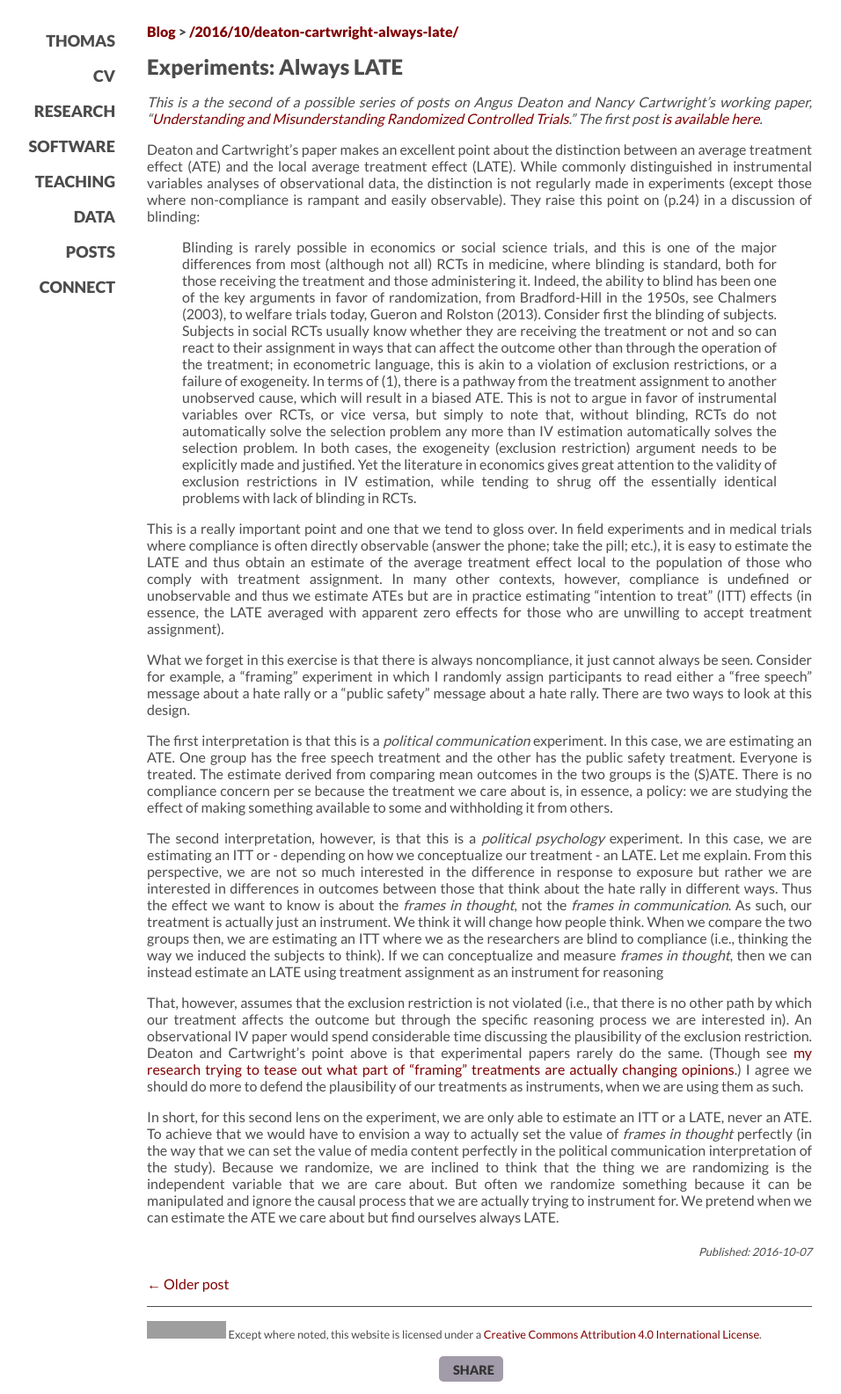
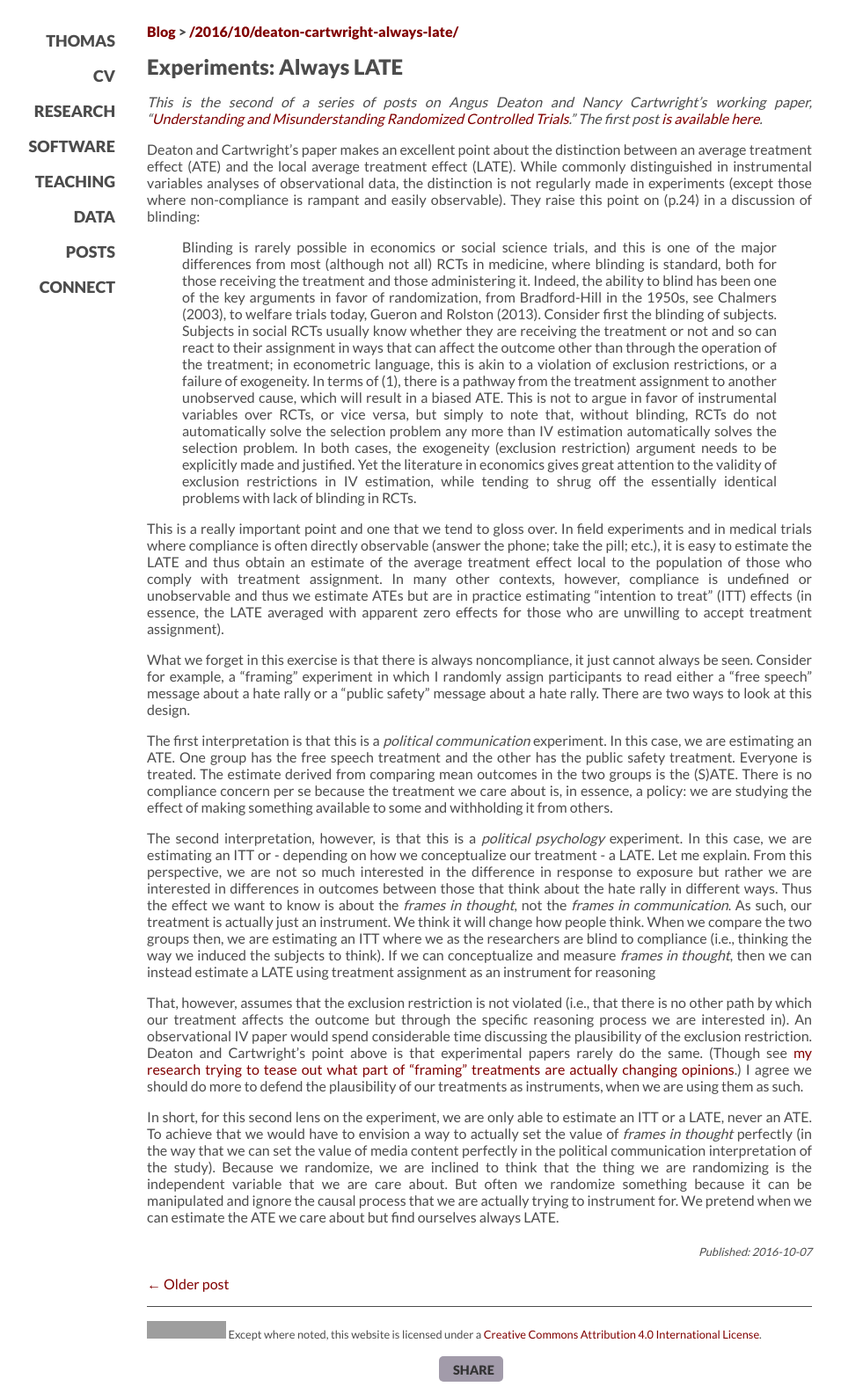
Before and after one commit to leeper/leeper.github.io, a Jekyll site: the page built from _posts/2016-10-07-deaton-cartwright-always-late.md, in a window 1280 px wide. Shown: the whole page at 88% size, without its empty margins (95-1051 px from the left). Built offline with Jekyll 4.4.1, drawn with Linux system fonts in a browser that asks for light colours; some web fonts are replaced; grey boxes are pictures that could not be loaded.

Commit message:
fix typos

```diff
--- a/_posts/2016-10-07-deaton-cartwright-always-late.md
+++ b/_posts/2016-10-07-deaton-cartwright-always-late.md
@@ -15,7 +15,7 @@ tags:
  - instrumetnal variables
 ---
 
-*This is a the second of a possible series of posts on Angus Deaton and Nancy Cartwright's working paper, "[Understanding and Misunderstanding Randomized Controlled Trials](http://www.nber.org/papers/w22595)." The first post [is available here](http://thomasleeper.com/2016/10/deaton-cartwright/).*
+*This is the second of a series of posts on Angus Deaton and Nancy Cartwright's working paper, "[Understanding and Misunderstanding Randomized Controlled Trials](http://www.nber.org/papers/w22595)." The first post [is available here](http://thomasleeper.com/2016/10/deaton-cartwright/).*
 
 Deaton and Cartwright's paper makes an excellent point about the distinction between an average treatment effect (ATE) and the local average treatment effect (LATE). While commonly distinguished in instrumental variables analyses of observational data, the distinction is not regularly made in experiments (except those where non-compliance is rampant and easily observable). They raise this point on (p.24) in a discussion of blinding:
 
@@ -27,7 +27,7 @@ What we forget in this exercise is that there is always noncompliance, it just c
 
 The first interpretation is that this is a *political communication* experiment. In this case, we are estimating an ATE. One group has the free speech treatment and the other has the public safety treatment. Everyone is treated. The estimate derived from comparing mean outcomes in the two groups is the (S)ATE. There is no compliance concern per se because the treatment we care about is, in essence, a policy: we are studying the effect of making something available to some and withholding it from others.
 
-The second interpretation, however, is that this is a *political psychology* experiment. In this case, we are estimating an ITT or - depending on how we conceptualize our treatment - an LATE. Let me explain. From this perspective, we are not so much interested in the difference in response to exposure but rather we are interested in differences in outcomes between those that think about the hate rally in different ways. Thus the effect we want to know is about the *frames in thought*, not the *frames in communication*. As such, our treatment is actually just an instrument. We think it will change how people think. When we compare the two groups then, we are estimating an ITT where we as the researchers are blind to compliance (i.e., thinking the way we induced the subjects to think). If we can conceptualize and measure *frames in thought*, then we can instead estimate an LATE using treatment assignment as an instrument for reasoning
+The second interpretation, however, is that this is a *political psychology* experiment. In this case, we are estimating an ITT or - depending on how we conceptualize our treatment - a LATE. Let me explain. From this perspective, we are not so much interested in the difference in response to exposure but rather we are interested in differences in outcomes between those that think about the hate rally in different ways. Thus the effect we want to know is about the *frames in thought*, not the *frames in communication*. As such, our treatment is actually just an instrument. We think it will change how people think. When we compare the two groups then, we are estimating an ITT where we as the researchers are blind to compliance (i.e., thinking the way we induced the subjects to think). If we can conceptualize and measure *frames in thought*, then we can instead estimate a LATE using treatment assignment as an instrument for reasoning
 
 That, however, assumes that the exclusion restriction is not violated (i.e., that there is no other path by which our treatment affects the outcome but through the specific reasoning process we are interested in). An observational IV paper would spend considerable time discussing the plausibility of the exclusion restriction. Deaton and Cartwright's point above is that experimental papers rarely do the same. (Though see [my research trying to tease out what part of "framing" treatments are actually changing opinions](https://dl.dropboxusercontent.com/u/414906/CanCitizensBeFramed.pdf).) I agree we should do more to defend the plausibility of our treatments as instruments, when we are using them as such.
 
```
